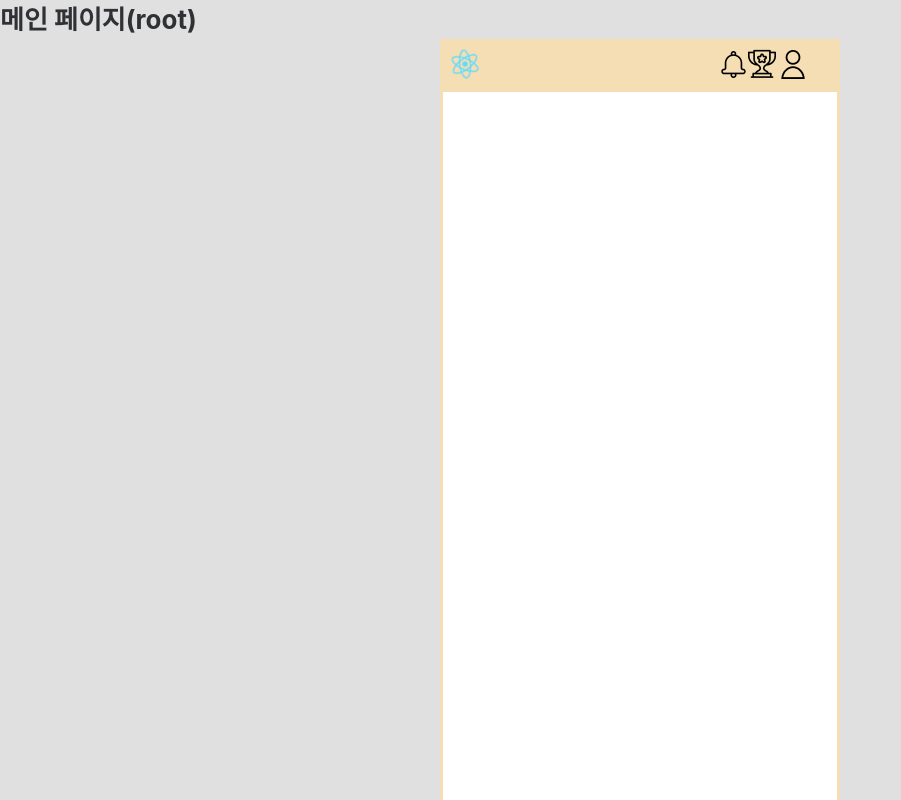
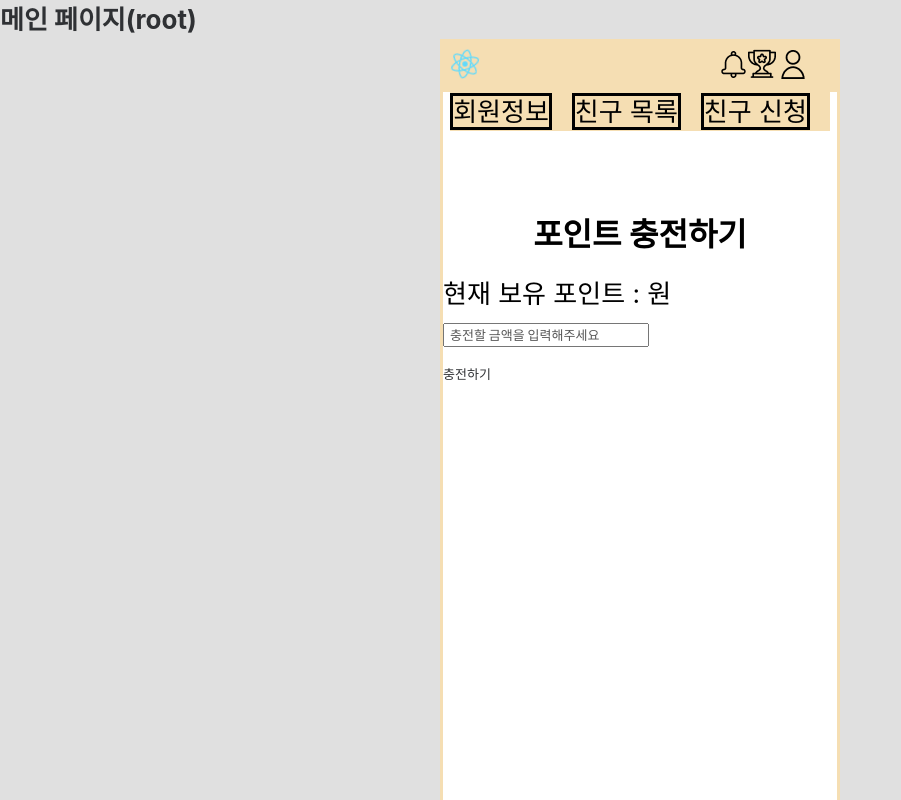
Before and after one commit to LTaeSung/SinhanDS-moamoaReact, a React (Create React App) app: page /point/plus in a window 1280 px wide. Before the commit this address had no page. Shown: the top 800 px of the page, without its empty margins (0-901 px from the left). Built offline with nearby package versions, Linux system fonts and the light colour scheme.

Commit message:
myinfo에서 minuspoint삭제, 그 외 자잘한 수정

```diff
--- a/src/App.js
+++ b/src/App.js
@@ -20,6 +20,9 @@
 
 import FriendSearch from "./component/member/FriendSearch";
 import BoardList from "./component/booard/BoardList";
+import MinusPoint from "./component/point/MiusPoint";
+import PlusPoint from "./component/point/PlusPoint";
+import PointList from "./component/point/PointList";
 
 function App() {
   return (
@@ -56,6 +59,9 @@
             <Route path="/funding/list" element={<FundingList />} />
             <Route path="/funding/invited" element={<InvitedFunding />} />
             <Route path="/board/list" element={<BoardList />} />
+            <Route path="/point/minus" element={<MinusPoint />} />
+            <Route path="/point/plus" element={<PlusPoint />} />
+            <Route path="/point/list" element={<PointList />} />
           </Routes>
         </div>
       </header>
--- a/src/component/member/Mypage_info.js
+++ b/src/component/member/Mypage_info.js
@@ -14,7 +14,6 @@
       <div className="sub">
         <div className="size">
           <h3 className="sub_title">회원정보</h3>
-          <MinusPoint />
         </div>
       </div>
     </>
--- a/src/component/member/payment/AddAccountList.js
+++ b/src/component/member/payment/AddAccountList.js
@@ -9,7 +9,7 @@
 
 function AddAccountList() {
   const { bootpath } = useContext(BootPath);
-  const member_no = 4; //sessionStorage.getItem("no") || "";
+  const member_no = sessionStorage.getItem("no") || "";
   const navigate = useNavigate();
 
   const [formData, setFormData] = useState({
--- a/src/component/point/iamport.js
+++ b/src/component/point/iamport.js
@@ -66,7 +66,7 @@
             alert("포인트 충전 실패, 결제 취소 처리됨");
           }
         } else {
-          alert("결제 도중 오류 발생");
+          alert("결제 오류");
         }
       }
     );
```
